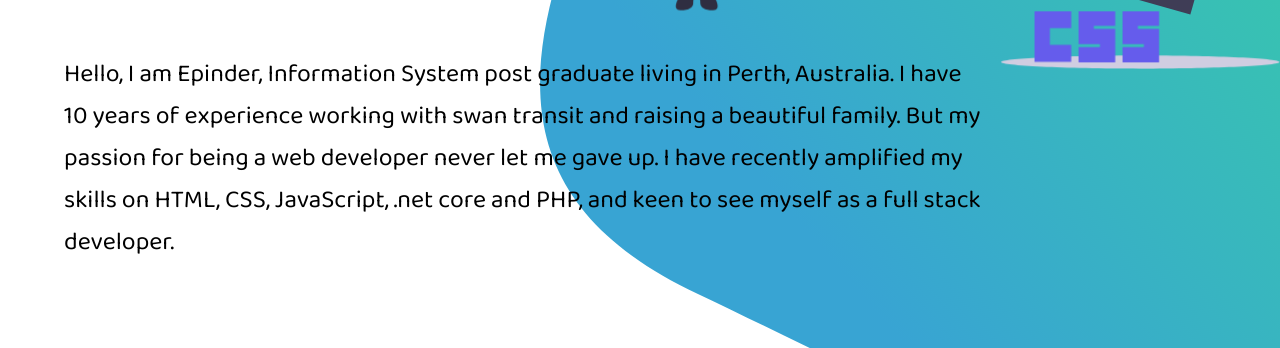
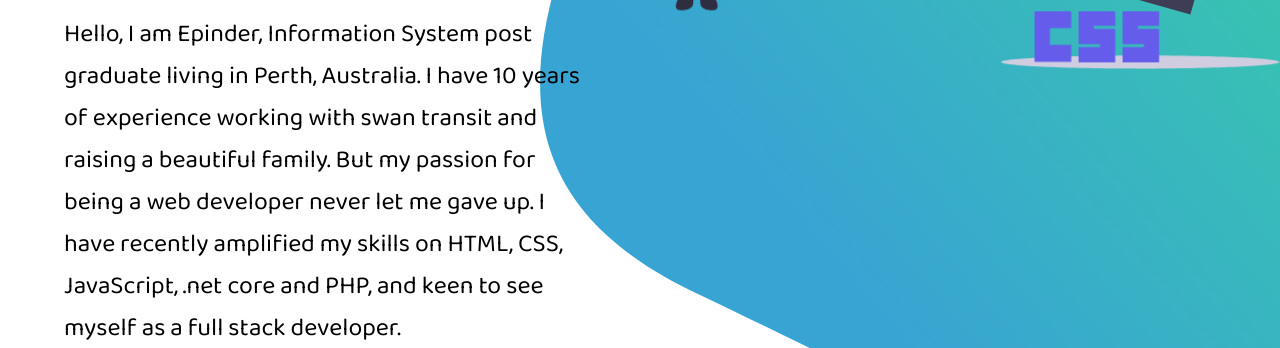
Before and after one commit to CodemasterInstitute/Epinder-Portfolio, a plain HTML site: page Portfolio/index.html in a window 1280 px wide. Shown: the part 397-745 px from the top of the page. Drawn offline with Linux system fonts and the light colour scheme.

Commit message:
css editied for P tag on home page

```diff
--- a/Portfolio/styles/_intro.scss
+++ b/Portfolio/styles/_intro.scss
@@ -48,8 +48,8 @@ nav {
 }
 .intro-text {
   p {
-    width: 80%;
-    padding: 5rem 0;
+    width: 45%;
+    padding: 1rem 0;
     color: $gradient;
   }
 }
```
Also changed, not shown: Portfolio/styles/style.css.
